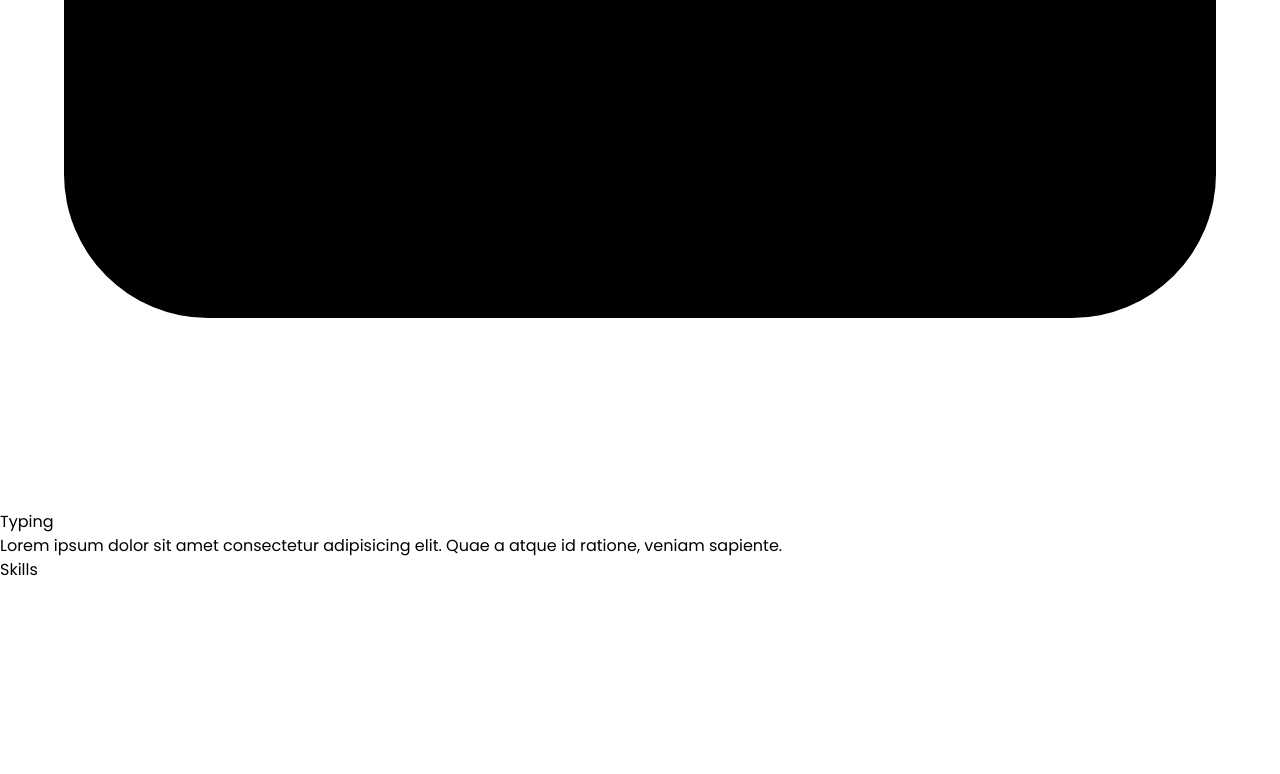
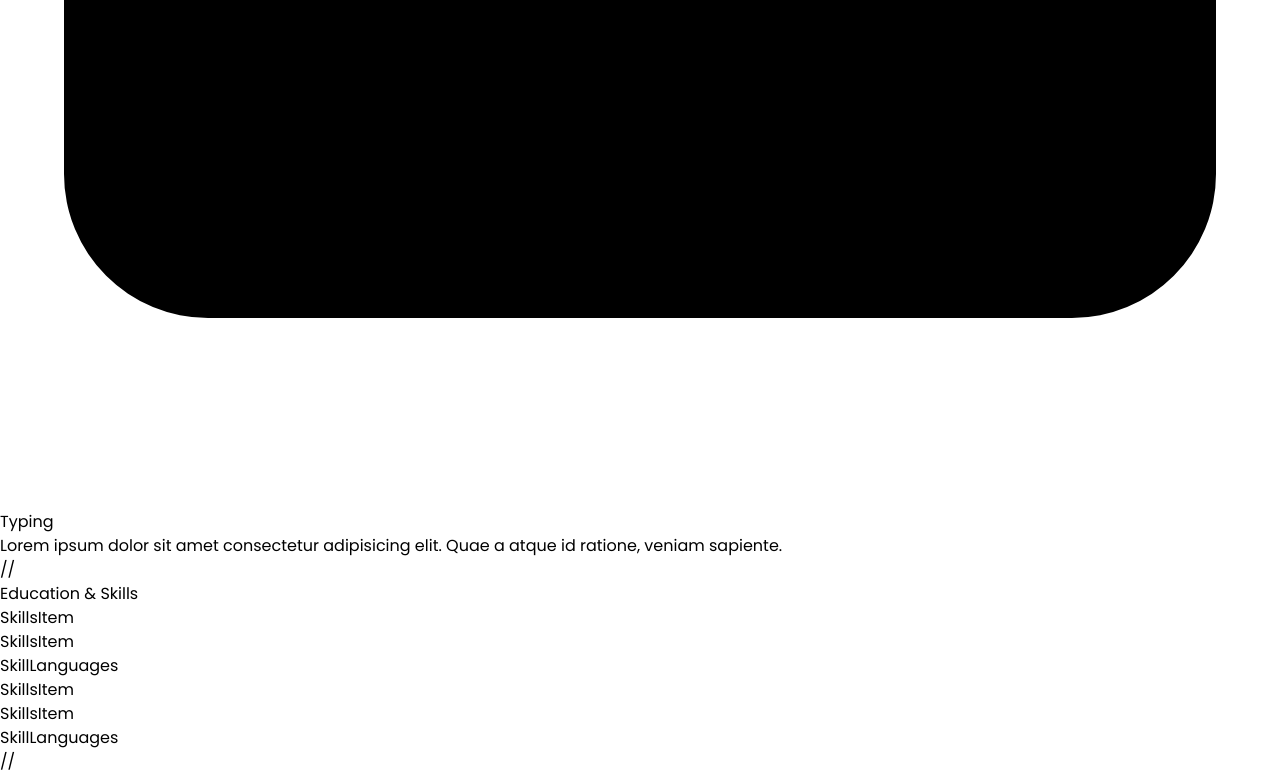
Before and after one commit to HasanCoder66/PORTFOLIO_NEXTJS, a Next.js app in the folder my-portfolio/: page / in a window 1280 px wide. Shown: the part 10898-11672 px from the top of the page. Before the commit the page ends 11480 px from the top, so only its background shows below. Built offline with nearby package versions, Linux system fonts and the light colour scheme.

Commit message:
error comes in skills cmp

```diff
--- a/my-portfolio/Components/Skills.tsx
+++ b/my-portfolio/Components/Skills.tsx
@@ -1,9 +1,28 @@
 import React from 'react'
+import SkillsItem from './SkillsItem';
+import SkillLanguages from './SkillLanguages';
 
 const Skills = () => {
   return (
-    <div>Skills</div>
-  )
+    // <>
+    <>
+      // <>
+      <div className="pt-[4rem] md:pt-[8rem] pb-[5rem] bg-[#09101a]">
+        <h1 className="heading"> Education & <span className="text-yellow-400">Skills</span></h1>
+      </div><div className="pt-[4rem] md:pt-[8rem] mx-auto h-[88%] grid grid-cols-1 md:grid-cols-2  gap-[2rem]items-center ">
+        <div>
+          <SkillsItem />
+          <SkillsItem />
+          <SkillLanguages />
+        </div>
+        <div>
+          <SkillsItem />
+          <SkillsItem />
+          <SkillLanguages />
+        </div>
+      </div></>
+    // </>
+  );
 }
 
 export default Skills
```
